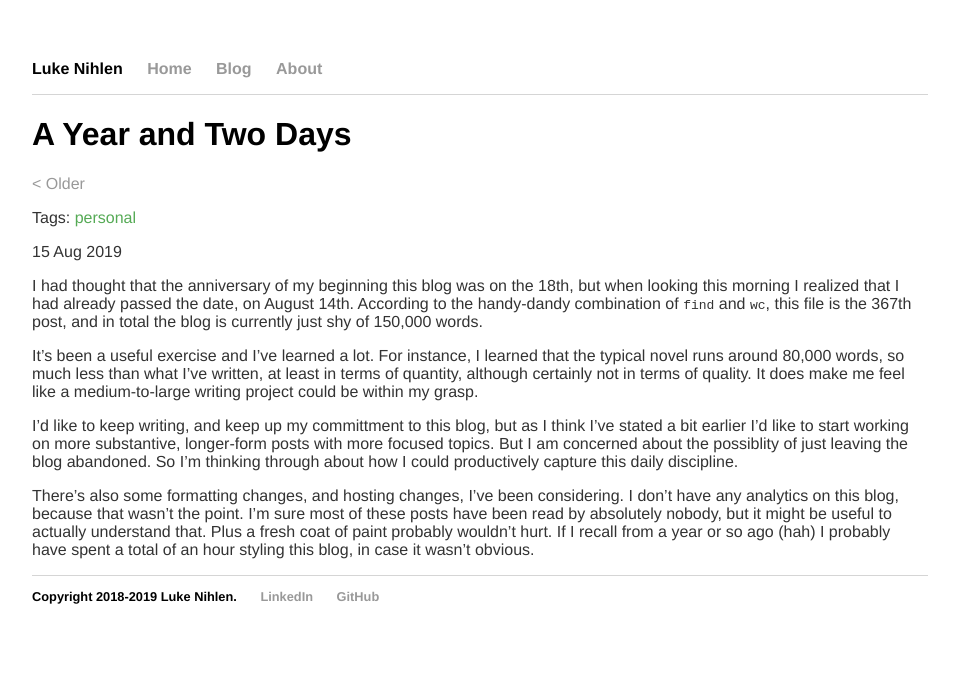
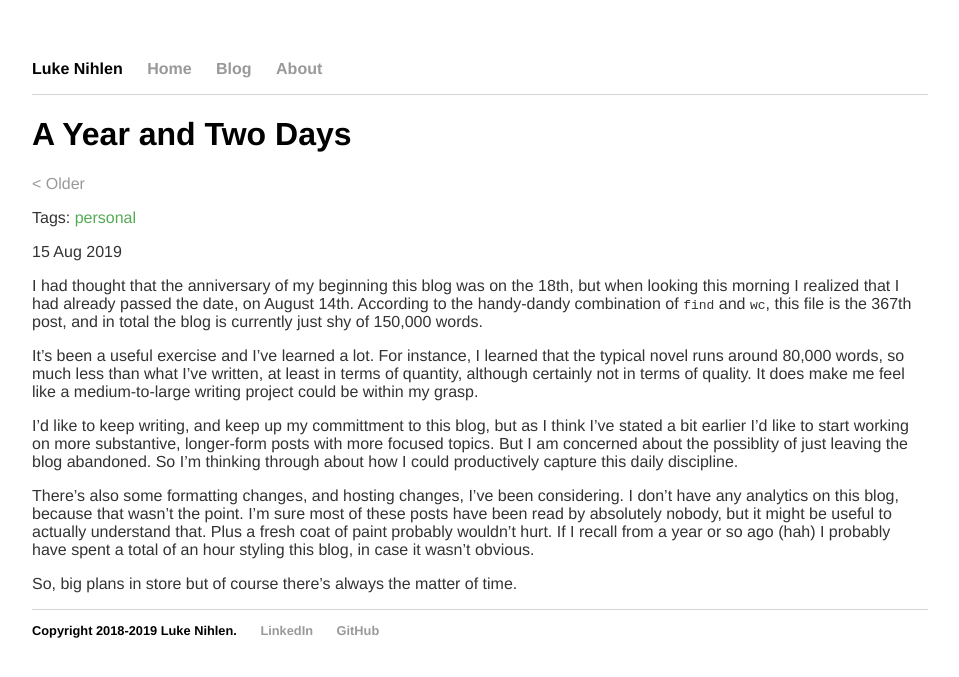
Before and after one commit to lnihlen/lnihlen.github.io, a Jekyll site: the page built from _posts/2019/08/2019-08-15-a-year-and-two-days.md, in a window 1280 px wide. Shown: the top 677 px of the page, without its empty margins (160-1119 px from the left). Built offline with Jekyll 4.4.1, drawn with Linux system fonts in a browser that asks for light colours.

Commit message:
adds final sentence

```diff
--- a/_posts/2019/08/2019-08-15-a-year-and-two-days.md
+++ b/_posts/2019/08/2019-08-15-a-year-and-two-days.md
@@ -22,3 +22,5 @@ There's also some formatting changes, and hosting changes, I've been considering
 blog, because that wasn't the point. I'm sure most of these posts have been read by absolutely nobody, but it might be
 useful to actually understand that. Plus a fresh coat of paint probably wouldn't hurt. If I recall from a year or so ago
 (hah) I probably have spent a total of an hour styling this blog, in case it wasn't obvious.
+
+So, big plans in store but of course there's always the matter of time.
```
